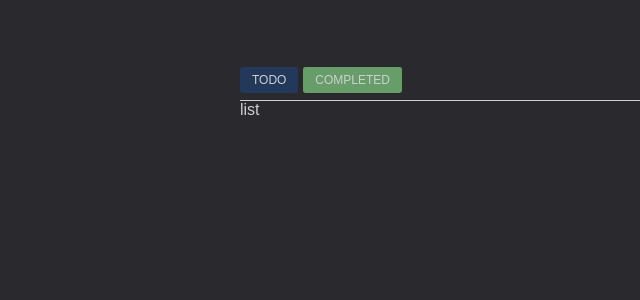
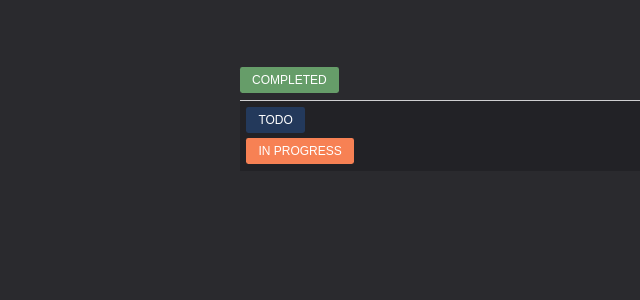
Before and after one commit to erdemuslu/react-mutiny, a React (Vite) app: page / in a window 1280 px wide. Shown: the top 300 px of the page, without its empty margins (100-740 px from the left). Built offline with nearby package versions, Linux system fonts and the light colour scheme.

Commit message:
update :: unslecteditems rendered

```diff
--- a/src/App.jsx
+++ b/src/App.jsx
@@ -18,11 +18,11 @@ App.defaultProps = {
     {
       color: '#23395b',
       title: 'TODO',
-      selected: true,
+      selected: false,
       selector: 'todo',
     },
     {
-      color: '#f1bb87',
+      color: '#f78154',
       title: 'IN PROGRESS',
       selected: false,
       selector: 'in-progress',
--- /dev/null
+++ b/src/components/List/Items.jsx
@@ -0,0 +1,39 @@
+import React, {
+  memo, createRef, useContext, useEffect, useState,
+} from 'react';
+
+import { MainContext } from '../../store';
+import { getUnselectedItems } from '../../selectors';
+
+const Items = () => {
+  const { state } = useContext(MainContext);
+  const [items, setItems] = useState([]);
+
+  useEffect(() => {
+    setItems(getUnselectedItems(state.items));
+  }, [state]);
+
+  return (
+    <div
+      role="grid"
+      className="rm-list-items"
+    >
+      {
+        items
+          ? items.map((item, index) => (
+            <div
+              key={index.toString()}
+              className="rm-tag"
+              style={{
+                backgroundColor: item.color,
+              }}
+            >
+              {item.title}
+            </div>
+          )) : null
+      }
+    </div>
+  );
+};
+
+export default memo(Items);
--- a/src/components/List/List.jsx
+++ b/src/components/List/List.jsx
@@ -1,11 +1,13 @@
 import React from 'react';
+
+import Items from './Items';
 
 const List = () => (
   <div
     role="grid"
     className="rm-list"
   >
-    list
+    <Items />
   </div>
 );
 
--- a/src/style/mutiny.scss
+++ b/src/style/mutiny.scss
@@ -1,5 +1,6 @@
 .rm {
   --text-color: initial;
+  --list-bg: initial;
 
   font-family: sans-serif;
   font-size: 16px;
@@ -12,6 +13,7 @@
 
   &--dark {
     --text-color: #cfcfd1;
+    --list-bg: #222226;
     &, *, input, select {
       color: var(--text-color);
     }
@@ -24,6 +26,7 @@
     border-radius: .2em;
     padding: .5em 1em;
     cursor: pointer;
+    color: #fff;
 
     &:not(:last-child) {
       margin-right: .4em;
@@ -50,6 +53,23 @@
     }
   }
 
+  &-list {
+    padding: .4em;
+    background-color: var(--list-bg);
+
+    &-items {
+      display: inline-flex;
+      flex-direction: column;
+      align-items: flex-start;
+
+      .rm-tag {
+        &:not(:last-child) {
+          margin-bottom: .4em;
+        }
+      }
+    }
+  }
+
   &-form {
     height: 2em;
 
```
